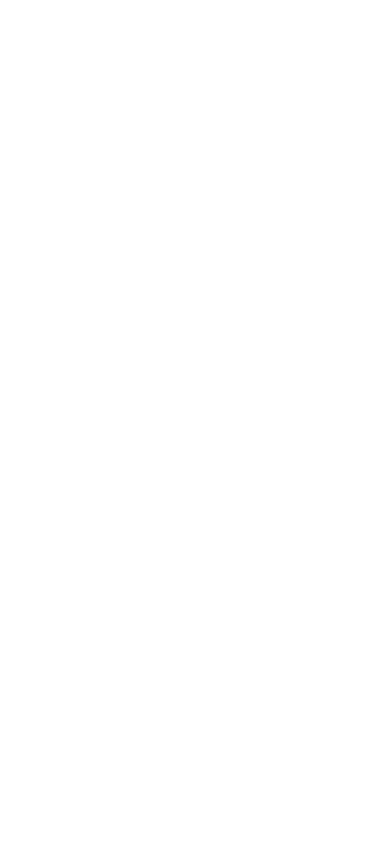
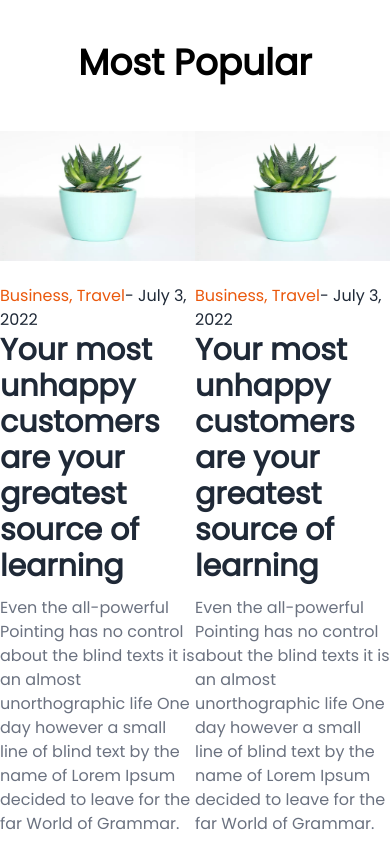
Before and after one commit to yky32/blog, a Next.js app: page / in a window 390 px wide. Shown: the part 6940-7784 px from the top of the page. Before the commit the page ends 6910 px from the top, so only its background shows below. Built offline with nearby package versions, Linux system fonts and the light colour scheme.

Commit message:
Add Most popular

```diff
--- /dev/null
+++ b/components/section3.js
@@ -0,0 +1,47 @@
+import { Swiper, SwiperSlide } from 'swiper/react'
+import Image from "next/image"
+import Link from "next/link"
+import Author from "./_child/author"
+
+export default function section3() {
+  return (
+    <section className="container mx-auto md:px-20 py-16">
+      <h1 className="font-bold text-4xl py-12 text-center">Most Popular</h1>
+
+
+      {/* swiper */}
+      <Swiper
+        slidesPerView={2}
+      >
+        <SwiperSlide>{Post()}</SwiperSlide>
+        <SwiperSlide>{Post()}</SwiperSlide>
+        <SwiperSlide>{Post()}</SwiperSlide>
+        <SwiperSlide>{Post()}</SwiperSlide>
+      </Swiper>
+    </section>
+  )
+}
+
+function Post() {
+  return (
+    <div className="grid">
+      <div className="images">
+        <Link href={"/"}><a><Image src={"/images/img1.jpg"} width={600} height={400} /></a></Link>
+      </div>
+      <div className="info flex justify-center flex-col py-4">
+        <div className="cat">
+          <Link href={"/"}><a className="text-orange-600 hover:text-orange-800">Business, Travel</a></Link>
+          <Link href={"/"}><a className="text-gray-800 hover:text-gray-600">- July 3, 2022</a></Link>
+        </div>
+        <div className="title">
+          <Link href={"/"}><a className="text-3xl md:text-4xl font-bold text-gray-800 hover:text-gray-600">Your most unhappy customers are your greatest source of learning</a></Link>
+        </div>
+        <p className="text-gray-500 py-3">
+          Even the all-powerful Pointing has no control about the blind texts it is an almost unorthographic life One day however a small line of blind
+          text by the name of Lorem Ipsum decided to leave for the far World of Grammar.
+        </p>
+        <Author></Author>
+      </div>
+    </div>
+  )
+}
--- a/pages/index.js
+++ b/pages/index.js
@@ -5,12 +5,14 @@
 //components
 import Section1 from '../components/section1'
 import Section2 from '../components/section2'
+import Section3 from '../components/section3'
 
 export default function Home() {
   return (
     <Format>
       <Section1></Section1>
       <Section2></Section2>
+      <Section3></Section3>
     </Format>
   )
 }
```
